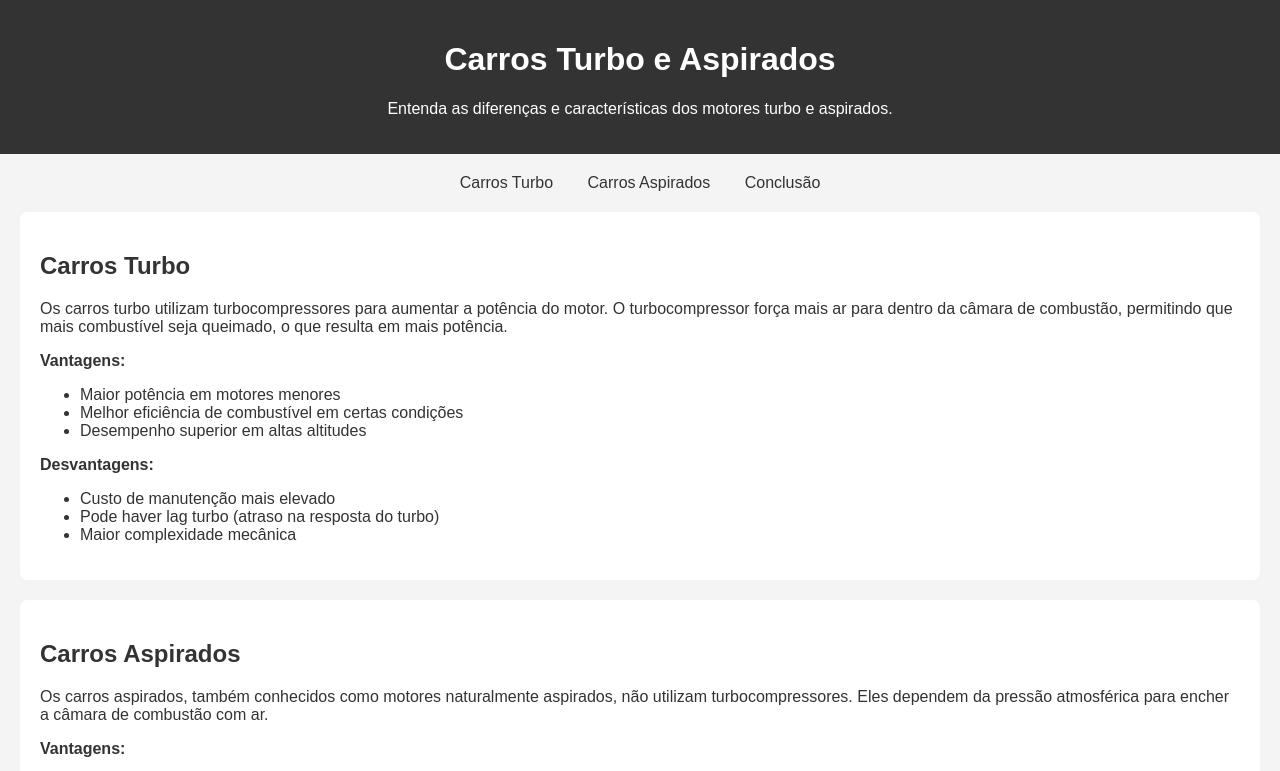
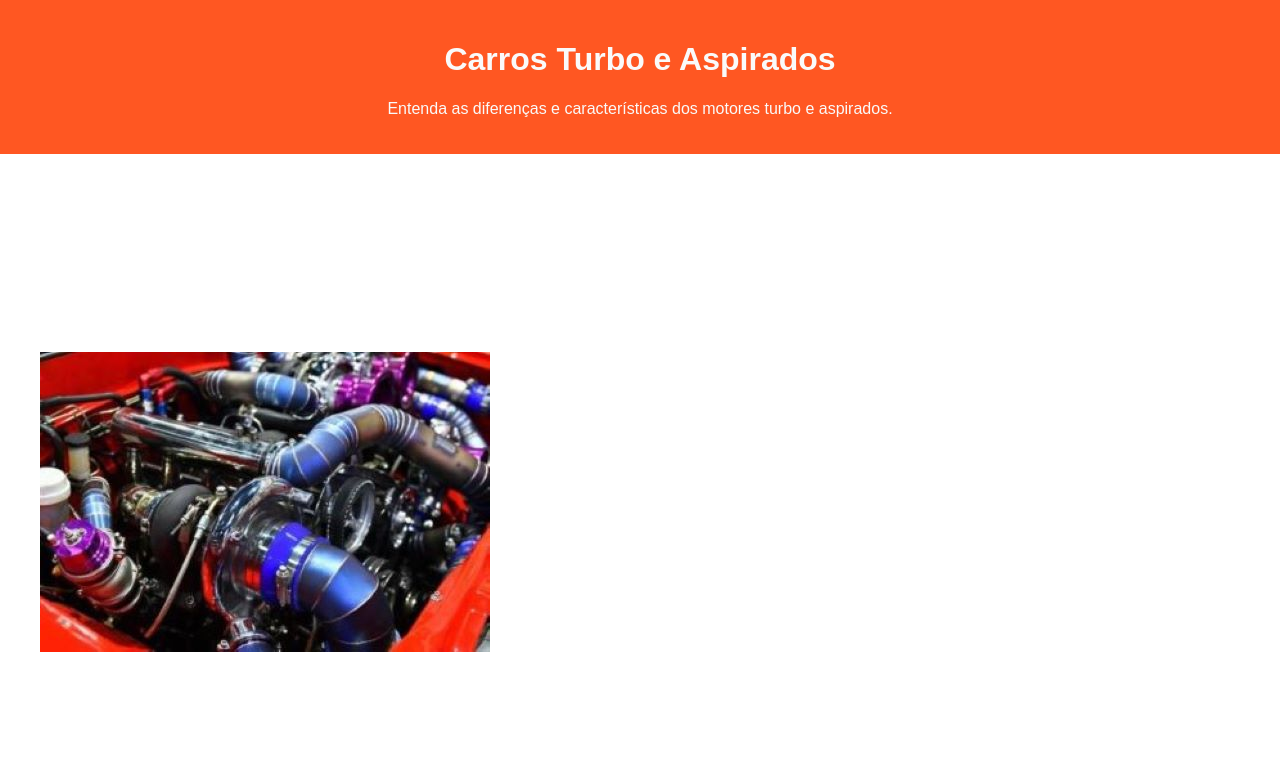
Before and after one commit to otaviokauan/Turbos-VS-Aspirados, a plain HTML site: page Turbo VS Aspirados/index.html in a window 1280 px wide. Shown: the top 771 px of the page. Drawn offline with Linux system fonts and the light colour scheme.

Commit message:
Add files via upload

```diff
--- a/Turbo VS Aspirados/index.html
+++ b/Turbo VS Aspirados/index.html
@@ -3,18 +3,19 @@
 <head>
     <meta charset="UTF-8">
     <meta name="viewport" content="width=device-width, initial-scale=1.0">
+    <link rel="shortcut icon" href="iconturbo.png" type="image/x-icon">
     <title>Carros Turbo e Aspirados</title>
     <style>
         body {
             font-family: Arial, sans-serif;
-            background-color: #f4f4f4;
-            color: #333;
+            background-color: #ffffff;
+            color: #ffffff;
             margin: 0;
             padding: 0;
         }
         header {
-            background-color: #333;
-            color: #fff;
+            background-color: #FF5722;
+            color: #fafafa;
             padding: 20px;
             text-align: center;
         }
@@ -25,19 +26,19 @@
         nav a {
             margin: 0 15px;
             text-decoration: none;
-            color: #333;
+            color: #ffffff;
         }
         section {
             margin: 20px;
             padding: 20px;
-            background-color: #fff;
+            background-color: #ffffff;
             border-radius: 8px;
         }
         footer {
             text-align: center;
             padding: 20px;
-            background-color: #333;
-            color: #fff;
+            background-color: #ffffff;
+            color: #ffffff;
             position: fixed;
             width: 100%;
             bottom: 0;
@@ -60,6 +61,7 @@
     <section id="turbo">
         <h2>Carros Turbo</h2>
         <p>Os carros turbo utilizam turbocompressores para aumentar a potência do motor. O turbocompressor força mais ar para dentro da câmara de combustão, permitindo que mais combustível seja queimado, o que resulta em mais potência.</p>
+        <img src="turbo.jpg" />
         <p><strong>Vantagens:</strong></p>
         <ul>
             <li>Maior potência em motores menores</li>
@@ -77,6 +79,7 @@
     <section id="aspirado">
         <h2>Carros Aspirados</h2>
         <p>Os carros aspirados, também conhecidos como motores naturalmente aspirados, não utilizam turbocompressores. Eles dependem da pressão atmosférica para encher a câmara de combustão com ar.</p>
+        <img src="aspirado.jpg" />
         <p><strong>Vantagens:</strong></p>
         <ul>
             <li>Menor custo de manutenção</li>
@@ -93,6 +96,7 @@
 
     <section id="conclusao">
         <h2>Conclusão</h2>
+        <img src="conclusao.png" />
         <p>Escolher entre um carro turbo ou aspirado depende das suas necessidades e preferências. Se você busca desempenho e eficiência, um carro turbo pode ser a melhor escolha.
              Por outro lado, se você prefere simplicidade e menor custo de manutenção, um carro aspirado pode ser mais adequado.</p>
     </section>
```
Also changed, not shown: Turbo VS Aspirados/aspirado.jpg (added), Turbo VS Aspirados/conclusao.png (added), Turbo VS Aspirados/iconturbo.png (added), Turbo VS Aspirados/turbo.jpg (added).
